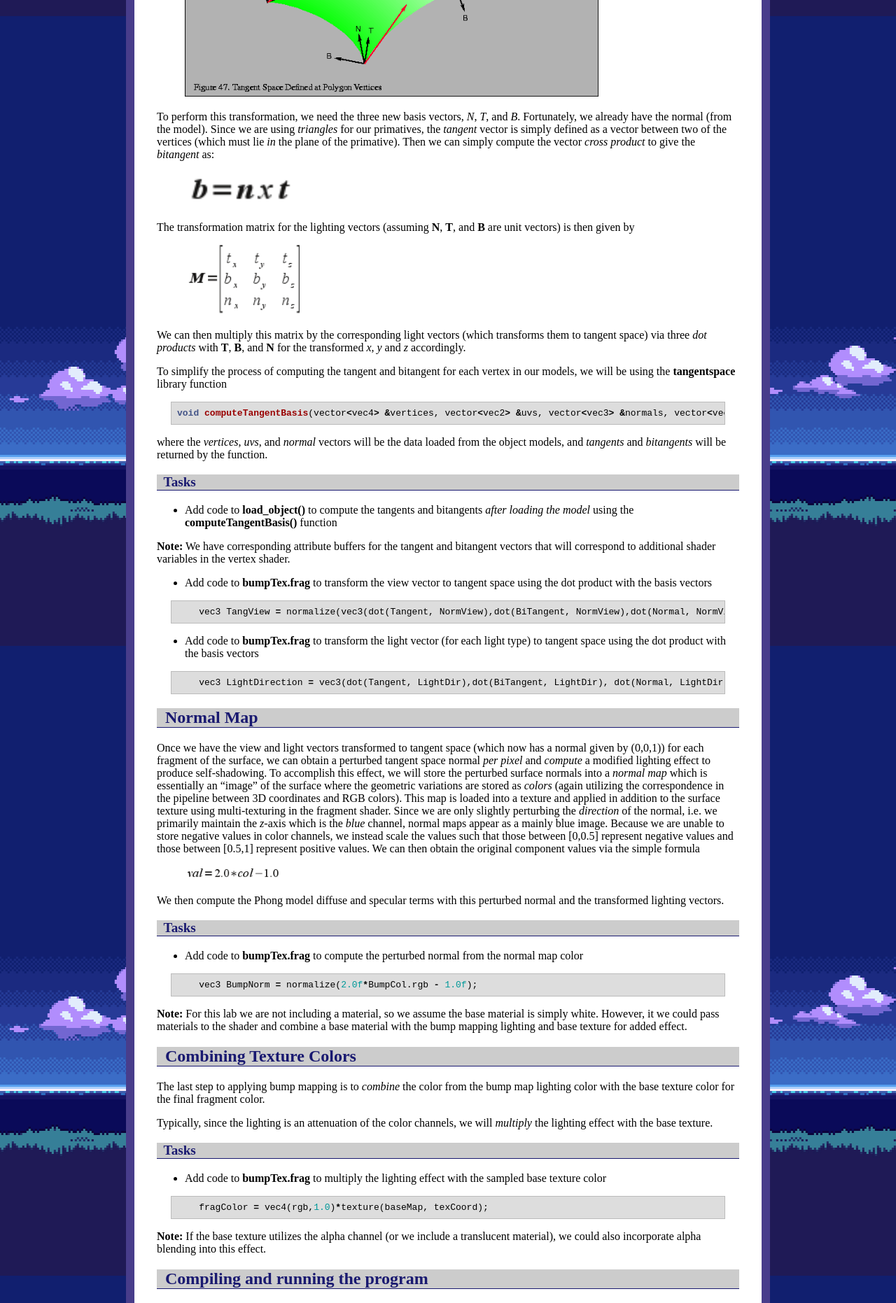
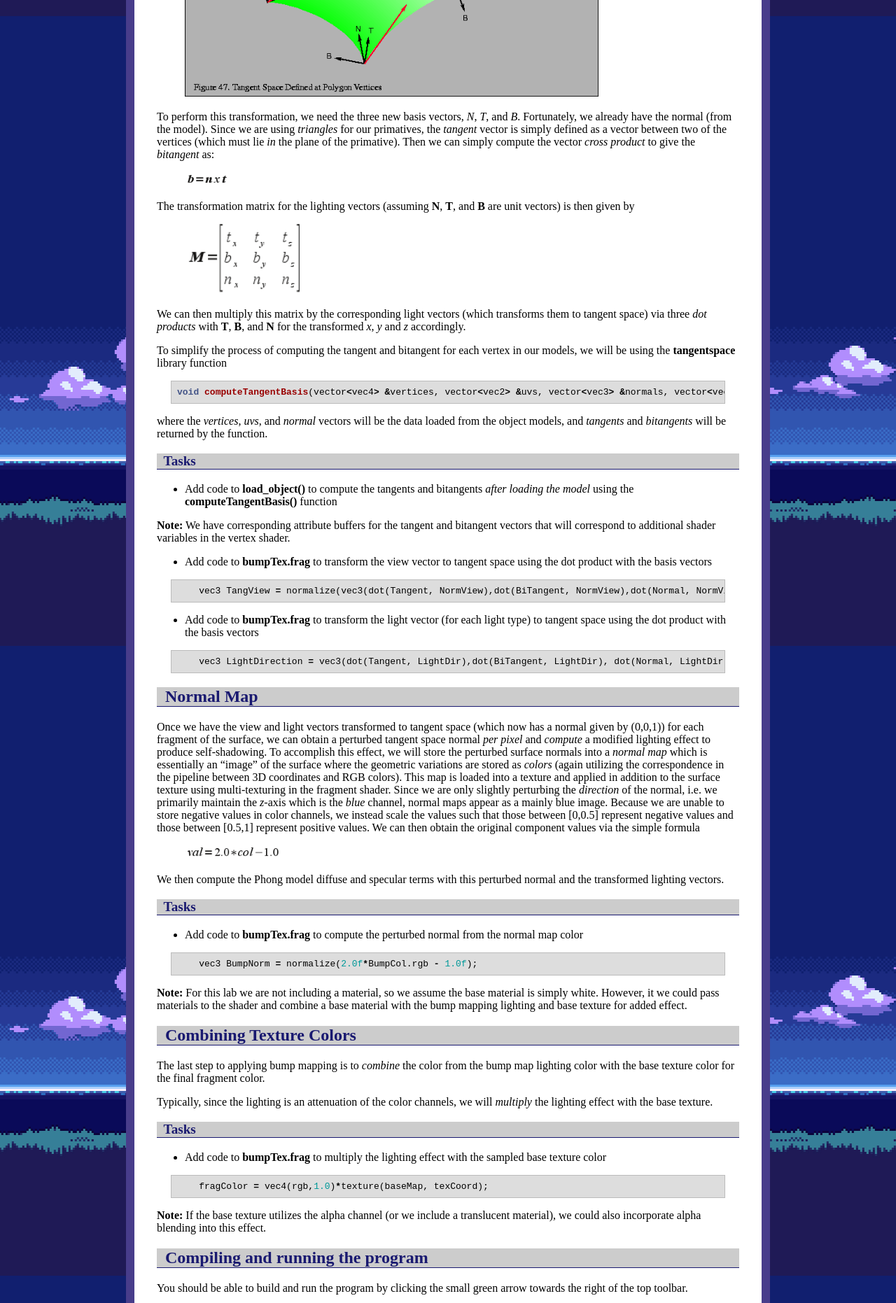
Before and after one commit to ycpcs/cs370-fall2020, a Jekyll site: the page built from labs/lab18.md, in a window 1280 px wide. Shown: the part 877-2739 px from the top of the page at 70% size. Built offline with Jekyll 4.4.1, drawn with Linux system fonts in a browser that asks for light colours.

Commit message:
update lab18
update lab18

```diff
--- a/labs/lab18.md
+++ b/labs/lab18.md
@@ -25,7 +25,7 @@ Thus we will compute a transformation of basis to map world coordinates to tange
 
 To perform this transformation, we need the three new basis vectors, *N*, *T*, and *B*. Fortunately, we already have the normal (from the model). Since we are using *triangles* for our primatives, the *tangent* vector is simply defined as a vector between two of the vertices (which must lie *in* the plane of the primative). Then we can simply compute the vector *cross product* to give the *bitangent* as:
 
-> <img src="images/lab18/Bitangent.png" alt="Bitangent" height="50"/>
+> <img src="images/lab18/Bitangent.png" alt="Bitangent" height="20"/>
 
 The transformation matrix for the lighting vectors (assuming **N**, **T**, and **B** are unit vectors) is then given by
 
```
